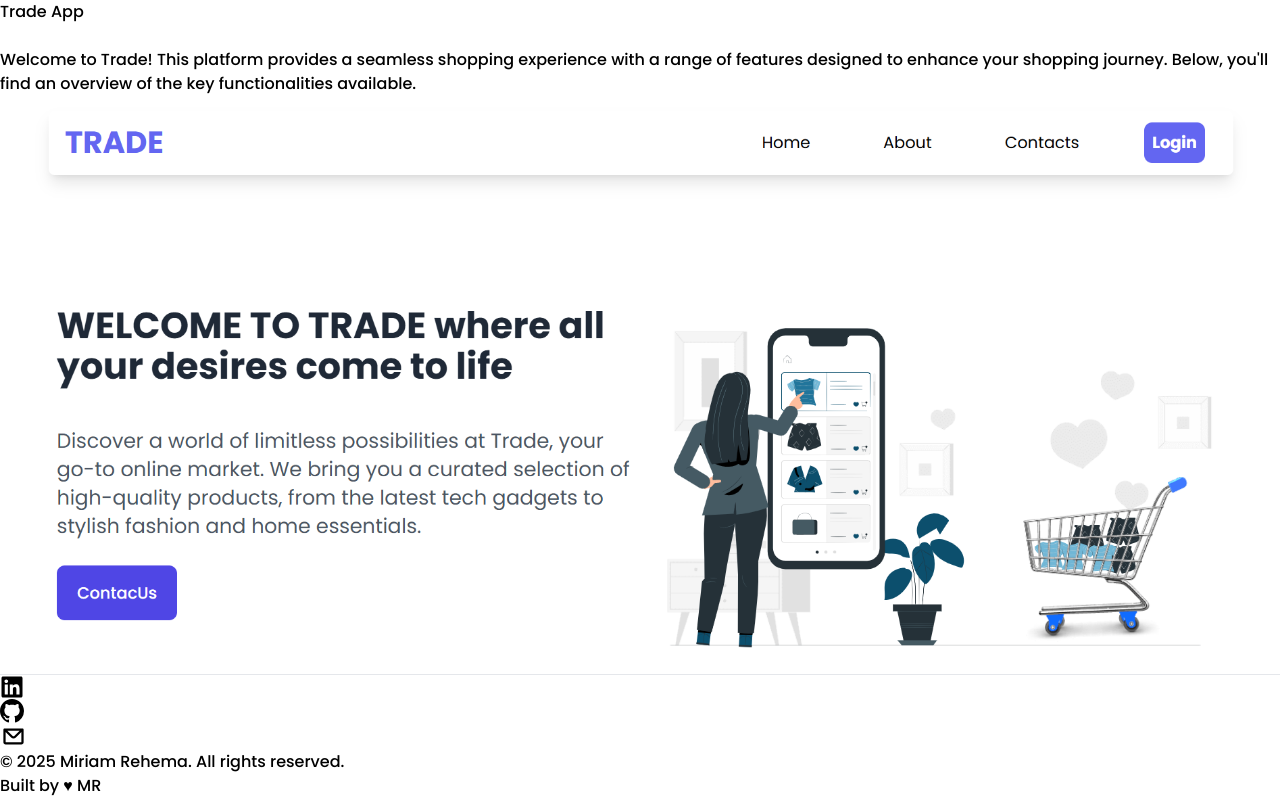
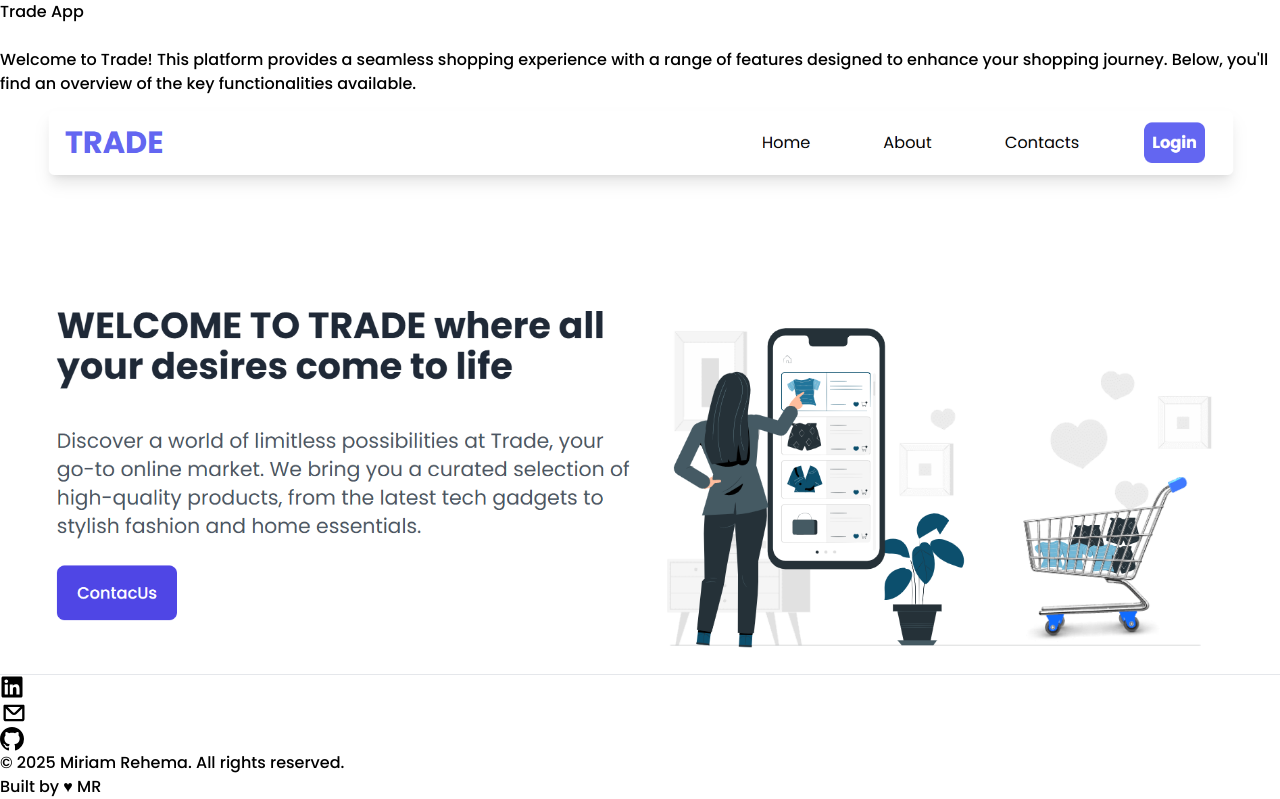
Before and after one commit to MiriamRehema/Miriam-2-Portfolio, a React (Vite) app: page / in a window 1280 px wide. Shown: the part 8709-9508 px from the top of the page. Built offline with nearby package versions, Linux system fonts and the light colour scheme.

Commit message:
Done with footer

```diff
--- a/src/components/Footer.jsx
+++ b/src/components/Footer.jsx
@@ -11,8 +11,9 @@ function Footer() {
                 <div className='flex flex-col items-center justify-center'>
                     <div className='flex space-x-4'>
                         <FaLinkedin size={24}/>
+                        <CgMail size={28}/>
                         <BsGithub size={24}/>
-                        <CgMail size={27}/>
+
 
                     </div>
                     <div className='mt-8 border-t border-gray-700 pt-8 flex flex-col items-center'>
```
